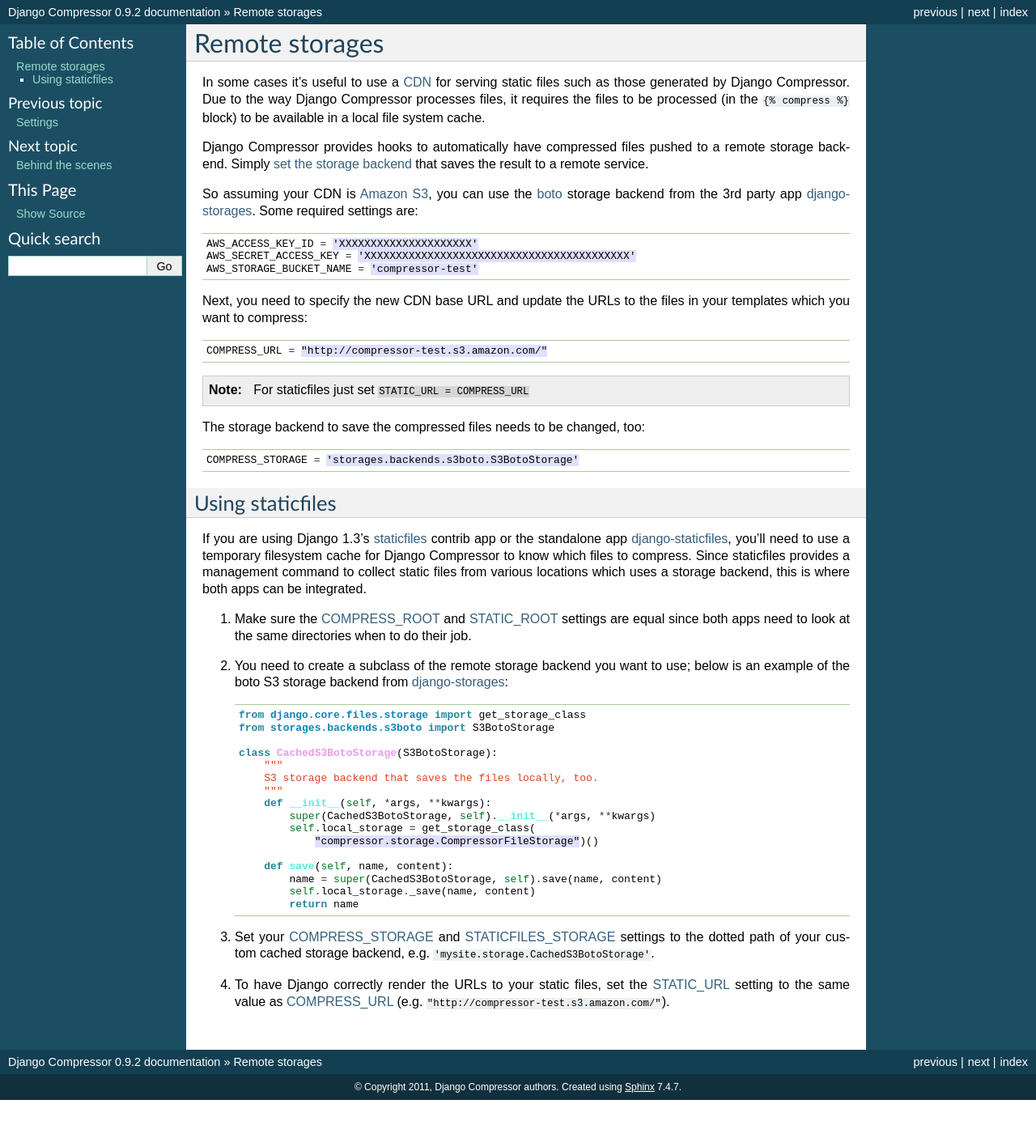
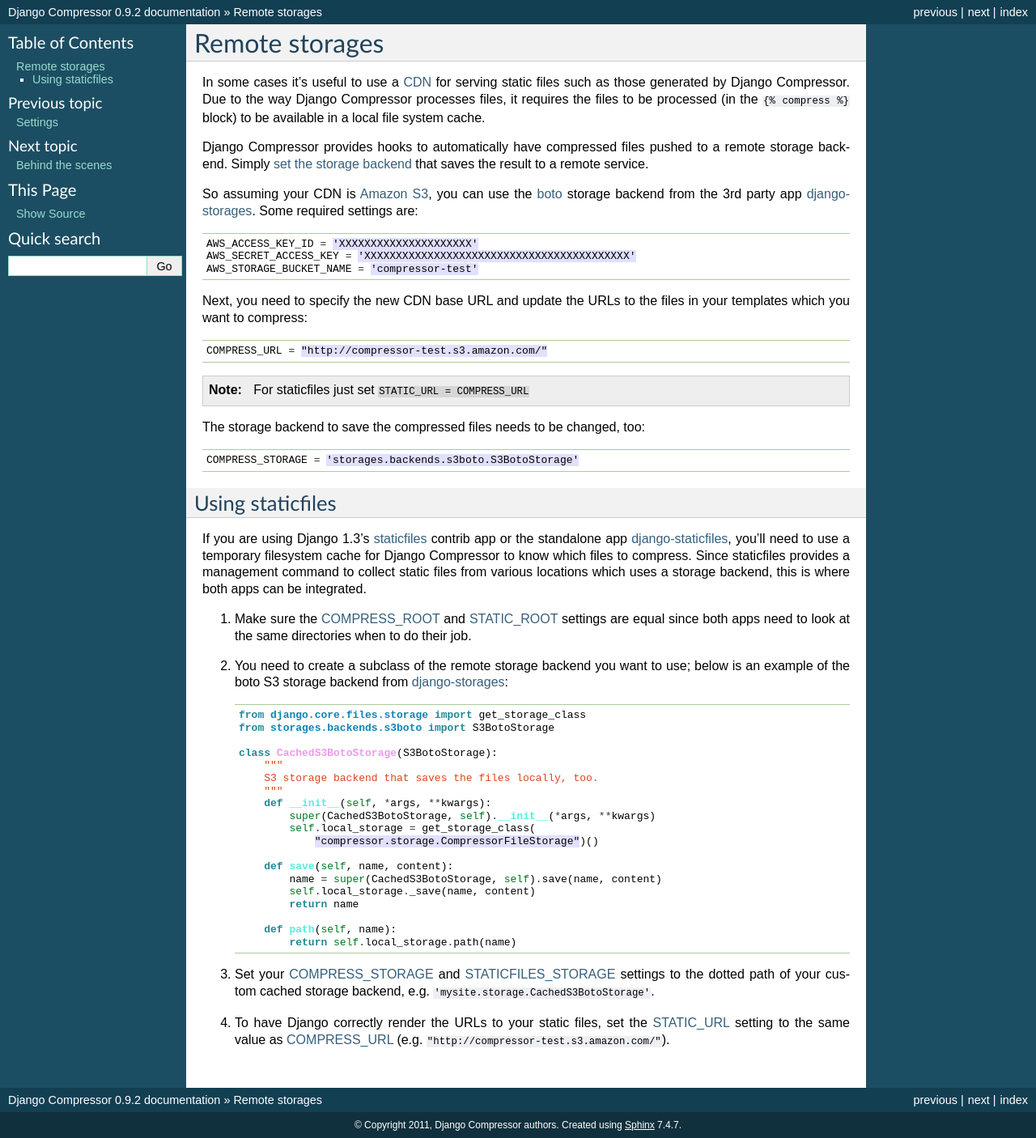
Before and after one commit to django-compressor/django-compressor, a Sphinx documentation site: the page built from docs/remote-storages.txt, in a window 1280 px wide. Shown: the whole page at 81% size. Built offline with Sphinx 7.4.7, drawn with Linux system fonts in a browser that asks for light colours; before the commit the page ends 1359 px from its top, so only the background shows below that.

Commit message:
Update docs for CachedS3BotoStorage remote storage.

```diff
--- a/docs/remote-storages.txt
+++ b/docs/remote-storages.txt
@@ -68,6 +68,9 @@
             self.local_storage._save(name, content)
             return name
 
+        def path(self, name):
+            return self.local_storage.path(name)
+
 #. Set your :ref:`COMPRESS_STORAGE <compress_storage>` and STATICFILES_STORAGE_
    settings to the dotted path of your custom cached storage backend, e.g.
    ``'mysite.storage.CachedS3BotoStorage'``.
```
